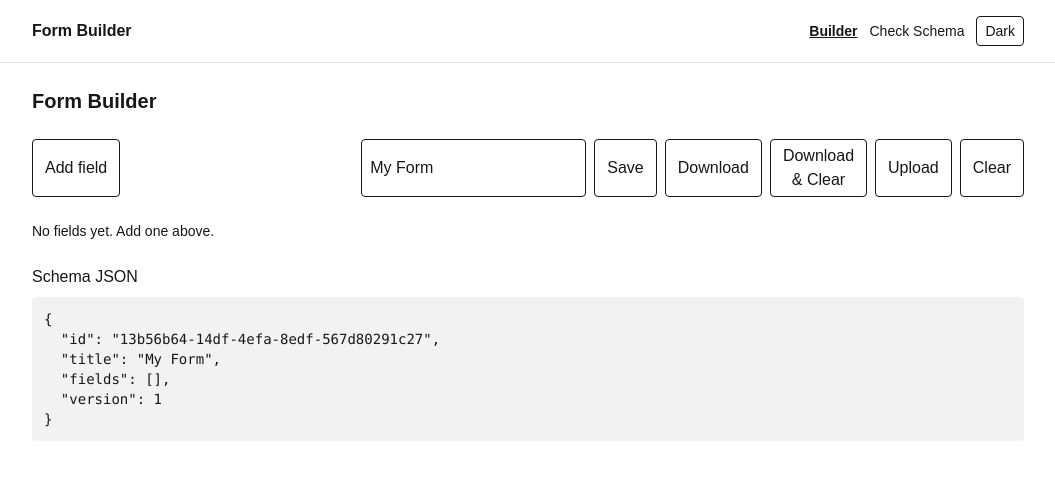
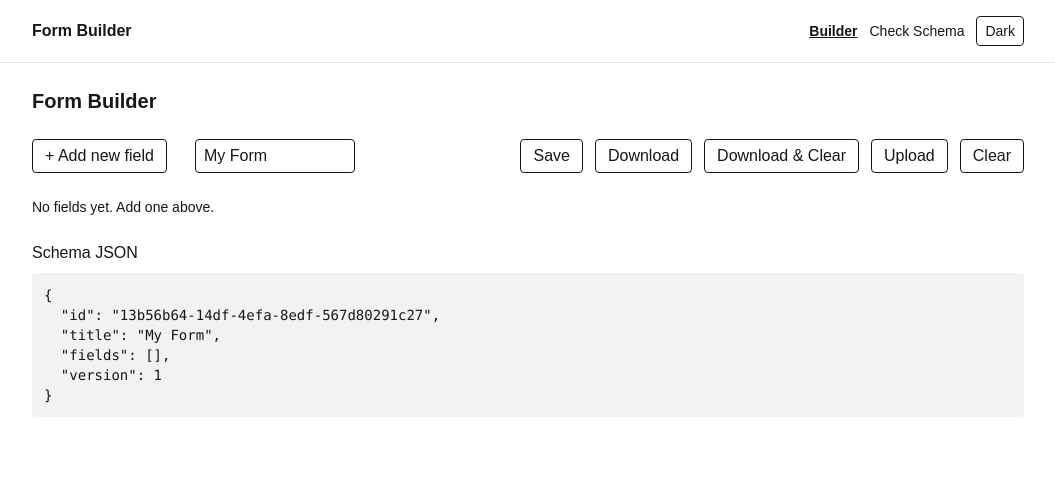
Before and after one commit to sootsock/testGalileoSky, a Next.js app: page /builder in a window 1280 px wide. Shown: the top 480 px of the page, without its empty margins (112-1167 px from the left). Built offline with nearby package versions, Linux system fonts and the light colour scheme.

Commit message:
styles fix

```diff
--- a/app/builder/page.tsx
+++ b/app/builder/page.tsx
@@ -8,7 +8,12 @@ import { validateSchema } from "@/lib/schema";
 import { useToast } from "@/components/ToastProvider";
 
 export default function BuilderPage() {
-  const [schema, setSchema] = useState<FormSchema>(() => ({ id: cryptoRandomId(), title: "My Form", fields: [], version: 1 }));
+  const [schema, setSchema] = useState<FormSchema>(() => ({
+    id: cryptoRandomId(),
+    title: "My Form",
+    fields: [],
+    version: 1,
+  }));
   const [message, setMessage] = useState<string | null>(null);
   const [error, setError] = useState<string | null>(null);
   const [mounted, setMounted] = useState(false);
@@ -73,7 +78,9 @@ export default function BuilderPage() {
   };
 
   const onClear = () => {
-    const ok = window.confirm("Are you sure you want to clear the current schema? Unsaved changes will be lost.");
+    const ok = window.confirm(
+      "Are you sure you want to clear the current schema? Unsaved changes will be lost.",
+    );
     if (!ok) return;
     clearUI();
     toast.info("Schema cleared");
@@ -120,23 +127,43 @@ export default function BuilderPage() {
   return (
     <div className="space-y-6">
       <h1 className="text-xl font-semibold">Form Builder</h1>
-      <div className="grid gap-3 sm:grid-cols-2">
-        <div className="flex gap-2">
-          <button className="border rounded px-3 py-1" onClick={() => addField("string")}>Add field</button>
+      <div className="space-y-3 sm:space-y-0 sm:grid sm:gap-1 sm:grid-cols-[auto_auto_1fr]">
+        <div className="flex gap-3">
+          <button className="border rounded px-3 py-1" onClick={() => addField("string")}>
+            + Add new field
+          </button>
         </div>
-        <div className="flex gap-2 sm:justify-end">
+        <div className="flex gap-3 sm:pl-6">
           <input
-            className="border rounded px-2 py-1 bg-transparent w-60"
+            className="border rounded px-2 py-1 bg-transparent w-full sm:w-40"
             value={schema.title}
             onChange={(e) => setSchema((s) => ({ ...s, title: e.target.value }))}
             placeholder="Form title"
           />
-          <button className="border rounded px-3 py-1" onClick={onSave}>Save</button>
-          <button className="border rounded px-3 py-1" onClick={onDownload}>Download</button>
-          <button className="border rounded px-3 py-1" onClick={onDownloadAndClear}>Download & Clear</button>
-          <button className="border rounded px-3 py-1" onClick={onUploadClick}>Upload</button>
-          <button className="border rounded px-3 py-1" onClick={onClear}>Clear</button>
-          <input ref={fileInputRef} type="file" accept="application/json" className="hidden" onChange={onFileSelected} />
+        </div>
+        <div className="flex flex-wrap gap-3 sm:justify-end">
+          <button className="border rounded px-3 py-1" onClick={onSave}>
+            Save
+          </button>
+          <button className="border rounded px-3 py-1" onClick={onDownload}>
+            Download
+          </button>
+          <button className="border rounded px-3 py-1" onClick={onDownloadAndClear}>
+            Download & Clear
+          </button>
+          <button className="border rounded px-3 py-1" onClick={onUploadClick}>
+            Upload
+          </button>
+          <button className="border rounded px-3 py-1" onClick={onClear}>
+            Clear
+          </button>
+          <input
+            ref={fileInputRef}
+            type="file"
+            accept="application/json"
+            className="hidden"
+            onChange={onFileSelected}
+          />
         </div>
       </div>
 
@@ -147,20 +174,31 @@ export default function BuilderPage() {
       )}
 
       <div className="space-y-3">
-        {schema.fields.length === 0 && (
-          <p className="text-sm">No fields yet. Add one above.</p>
-        )}
+        {schema.fields.length === 0 && <p className="text-sm">No fields yet. Add one above.</p>}
         {schema.fields.map((f) => (
-          <FieldEditor key={f.id} field={f} onChange={(ff) => updateField(f.id, ff)} onRemove={() => removeField(f.id)} />
+          <FieldEditor
+            key={f.id}
+            field={f}
+            onChange={(ff) => updateField(f.id, ff)}
+            onRemove={() => removeField(f.id)}
+          />
         ))}
       </div>
 
       <section className="space-y-2">
         <h2 className="font-medium">Schema JSON</h2>
         {mounted ? (
-          <pre className="text-sm bg-black/5 dark:bg-white/5 p-3 rounded overflow-x-auto"><code>{exportJson}</code></pre>
+          <pre className="text-sm bg-black/5 dark:bg-white/5 p-3 rounded overflow-x-auto">
+            <code>{exportJson}</code>
+          </pre>
         ) : (
-          <pre className="text-sm bg-black/5 dark:bg-white/5 p-3 rounded overflow-x-auto"><code>{"{\n  \"id\": \"loading...\",\n  \"title\": \"My Form\",\n  \"fields\": [],\n  \"version\": 1\n}"}</code></pre>
+          <pre className="text-sm bg-black/5 dark:bg-white/5 p-3 rounded overflow-x-auto">
+            <code>
+              {
+                '{\n  "id": "loading...",\n  "title": "My Form",\n  "fields": [],\n  "version": 1\n}'
+              }
+            </code>
+          </pre>
         )}
       </section>
     </div>
@@ -170,13 +208,13 @@ export default function BuilderPage() {
 function defaultValidation(type: FormField["type"]): FormField["validation"] {
   switch (type) {
     case "string":
-      return {type: "string", rules: {required: false}};
+      return { type: "string", rules: { required: false } };
     case "integer":
-      return {type: "integer", rules: {required: false}};
+      return { type: "integer", rules: { required: false } };
     case "decimal":
-      return {type: "decimal", rules: {required: false, decimalPlaces: 2}};
+      return { type: "decimal", rules: { required: false, decimalPlaces: 2 } };
     default:
-      return {type: "datetime", rules: {required: false}}
+      return { type: "datetime", rules: { required: false } };
   }
 }
 
```
